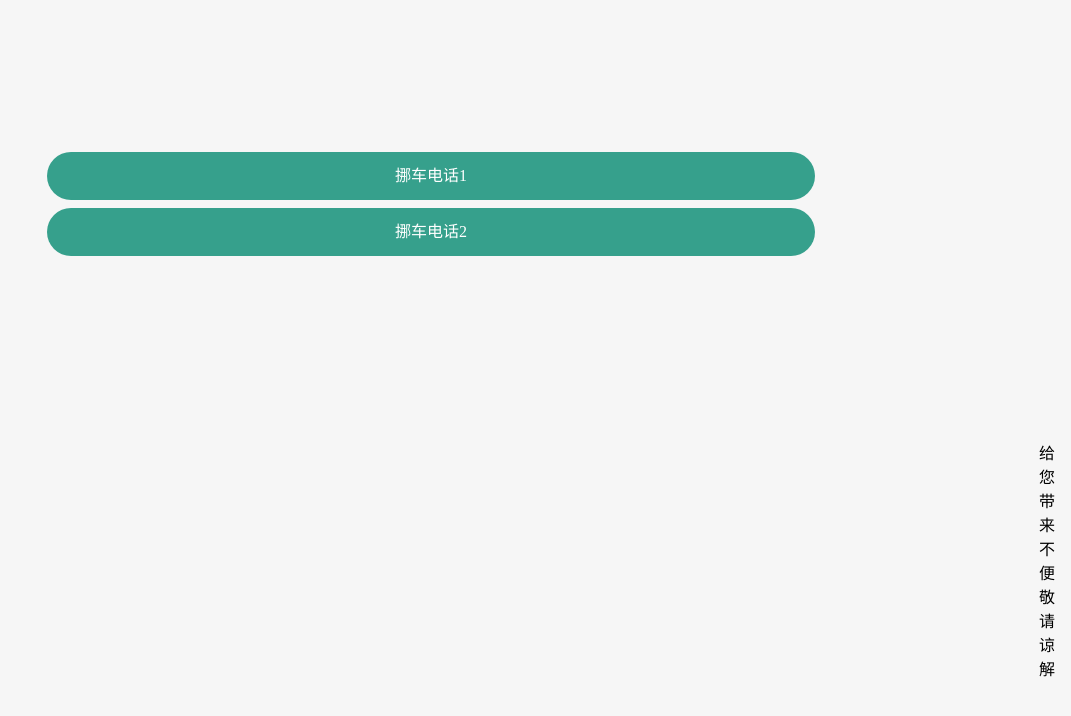
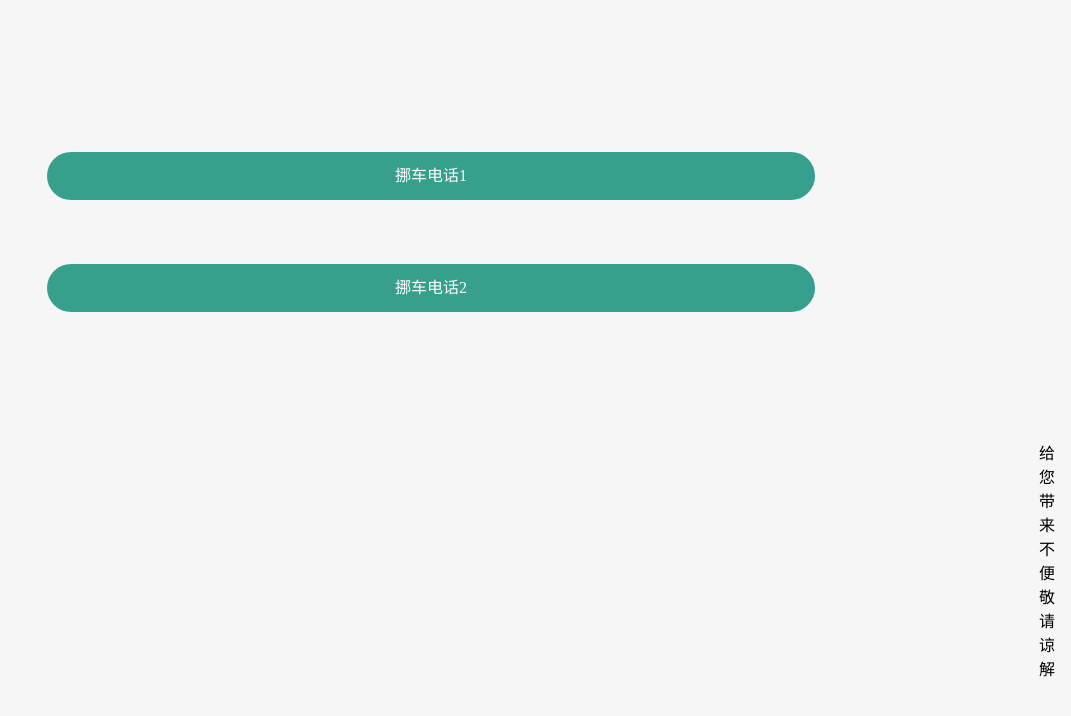
Before and after one commit to 331105363/nuoche, a plain HTML site: page index.html in a window 1280 px wide. Shown: the whole page, without its empty margins (209-1280 px from the left). Drawn offline with Linux system fonts and the light colour scheme.

Commit message:
Update index.html

```diff
--- a/index.html
+++ b/index.html
@@ -33,7 +33,7 @@
         }
         .btn-wrap1{
             position: absolute;
-            top: 26%;
+            top: 33%;
             width:100%;
         }
         .button{
```
